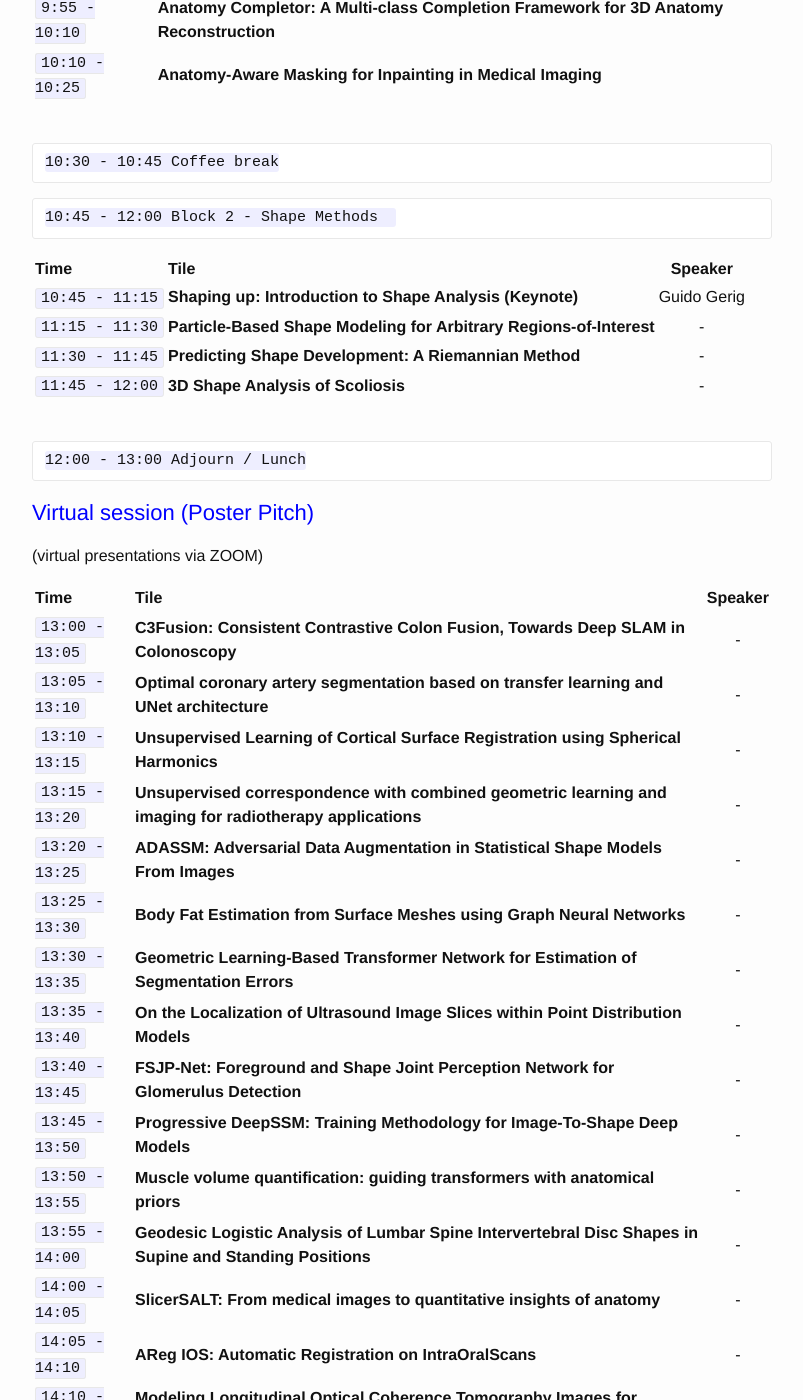
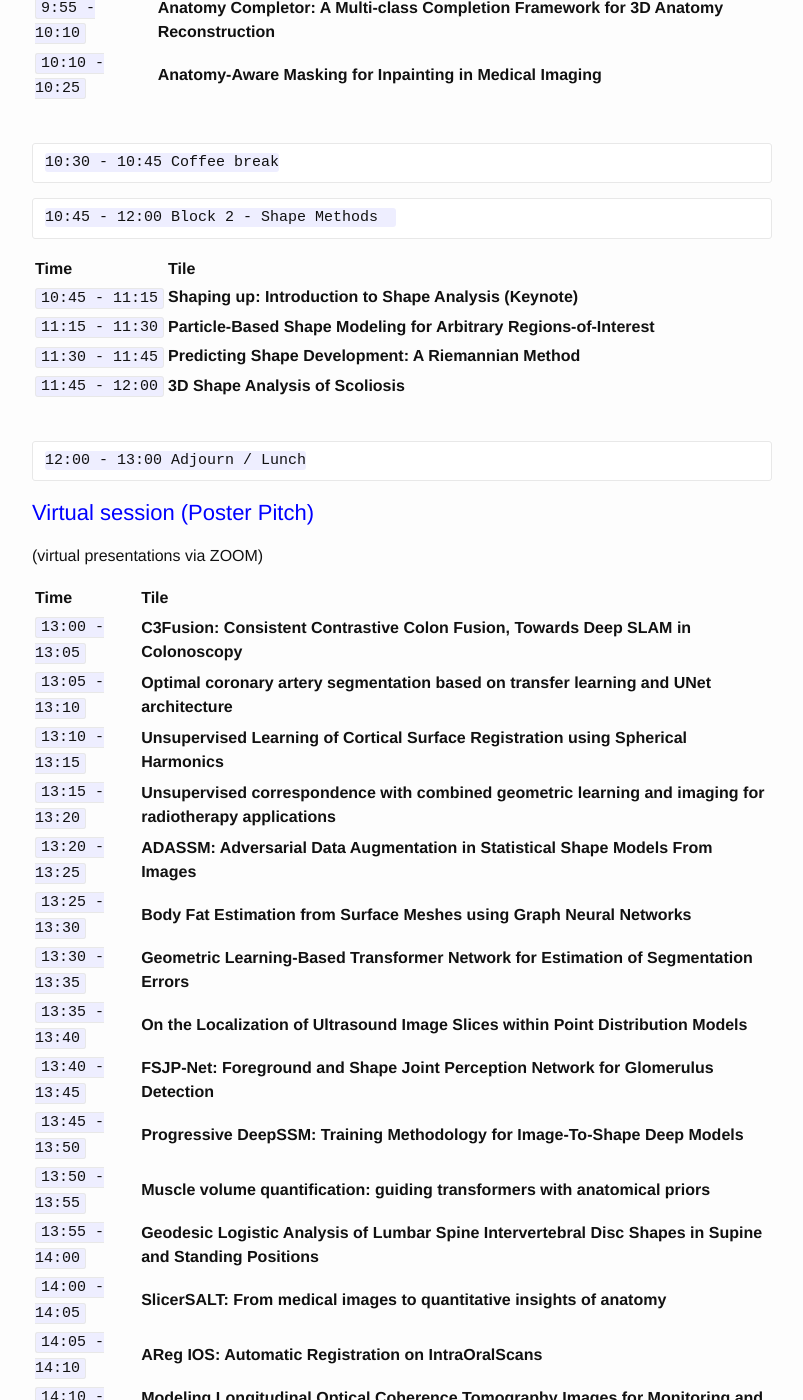
Before and after one commit to shapemi/shapemi.github.io, a Jekyll site: the page built from program/index.md, in a window 1280 px wide and 1400 px high, scrolled down 496 px. Shown: the whole window, without its empty margins (238-1041 px from the left). Built offline with Jekyll 4.4.1, drawn with Linux system fonts in a browser that asks for light colours; our own code applies the rules of GitHub Pages for plain Markdown files.

Commit message:
Update index.md

````diff
--- a/program/index.md
+++ b/program/index.md
@@ -29,12 +29,12 @@
 10:45 - 12:00 Block 2 - Shape Methods
 ```
 
-| Time   |      Tile    |  Speaker |
-|:--------------|:-----------------------------------|:---------:|
-| ```10:45 - 11:15``` | **Shaping up: Introduction to Shape Analysis (Keynote)**              | Guido Gerig|
-| ```11:15 - 11:30``` | **Particle-Based Shape Modeling for Arbitrary Regions-of-Interest**   |   -        |
-| ```11:30 - 11:45``` | **Predicting Shape Development: A Riemannian Method**                 |    -       |
-| ```11:45 - 12:00``` | **3D Shape Analysis of Scoliosis**                                    |    -       |
+| Time   |      Tile    |
+|:--------------|:-----------------------------------|
+| ```10:45 - 11:15``` | **Shaping up: Introduction to Shape Analysis (Keynote)**              |
+| ```11:15 - 11:30``` | **Particle-Based Shape Modeling for Arbitrary Regions-of-Interest**   |
+| ```11:30 - 11:45``` | **Predicting Shape Development: A Riemannian Method**                 |
+| ```11:45 - 12:00``` | **3D Shape Analysis of Scoliosis**                                    |
 
 <br>
 
@@ -46,25 +46,25 @@
 (virtual presentations via ZOOM)
 
 
-| Time   |      Tile    &nbsp; &nbsp; &nbsp; &nbsp; &nbsp;&nbsp; &nbsp; &nbsp; &nbsp; &nbsp;&nbsp; &nbsp; &nbsp; &nbsp; &nbsp;&nbsp; &nbsp; &nbsp; &nbsp; &nbsp;    |  Speaker |
-|:--------------|:-----------------------------------|:---------:|
-| ```13:00 - 13:05``` | **C3Fusion: Consistent Contrastive Colon Fusion, Towards Deep SLAM in Colonoscopy**              | -|
-| ```13:05 - 13:10``` | **Optimal coronary artery segmentation based on transfer learning and UNet architecture**   |   -        |
-| ```13:10 - 13:15``` | **Unsupervised Learning of Cortical Surface Registration using Spherical Harmonics**                  |    -       |
-| ```13:15 - 13:20``` | **Unsupervised correspondence with combined geometric learning and imaging for radiotherapy applications**   |    -       |
-| ```13:20 - 13:25``` | **ADASSM: Adversarial Data Augmentation in Statistical Shape Models From Images**                                     |    -       |
-| ```13:25 - 13:30``` | **Body Fat Estimation from Surface Meshes using Graph Neural Networks**                                     |    -       |
-| ```13:30 - 13:35``` | **Geometric Learning-Based Transformer Network for Estimation of Segmentation Errors**                                     |    -       |
-| ```13:35 - 13:40``` | **On the Localization of Ultrasound Image Slices within Point Distribution Models**                                     |    -       |
-| ```13:40 - 13:45``` | **FSJP-Net: Foreground and Shape Joint Perception Network for Glomerulus Detection**                                     |    -       |
-| ```13:45 - 13:50``` | **Progressive DeepSSM: Training Methodology for Image-To-Shape Deep Models**                                     |    -       |
-| ```13:50 - 13:55``` | **Muscle volume quantification: guiding transformers with anatomical priors**                                     |    -       |
-| ```13:55 - 14:00``` | **Geodesic Logistic Analysis of Lumbar Spine Intervertebral Disc Shapes in Supine and Standing Positions**                                     |    -       |
-| ```14:00 - 14:05``` | **SlicerSALT: From medical images to quantitative insights of anatomy**                                     |    -       |
-| ```14:05 - 14:10``` | **AReg IOS: Automatic Registration on IntraOralScans**                                     |    -       |
-| ```14:10 - 14:15``` | **Modeling Longitudinal Optical Coherence Tomography Images for Monitoring and Analysis of Glaucoma Progression**  |    -       |
-| ```14:15 - 14:20``` | **IcoConv : Explainable brain cortical surface analysis for ASD classification**
-| ```14:20 - 14:25``` | **DeCA: A Dense Correspondence Analysis Toolkit for Shape Analysis**
+| Time   |      Tile    &nbsp; &nbsp; &nbsp; &nbsp; &nbsp;&nbsp; &nbsp; &nbsp; &nbsp; &nbsp;&nbsp; &nbsp; &nbsp; &nbsp; &nbsp;&nbsp; &nbsp; &nbsp; &nbsp; &nbsp;    |
+|:--------------|:-----------------------------------|
+| ```13:00 - 13:05``` | **C3Fusion: Consistent Contrastive Colon Fusion, Towards Deep SLAM in Colonoscopy**              |
+| ```13:05 - 13:10``` | **Optimal coronary artery segmentation based on transfer learning and UNet architecture**   |
+| ```13:10 - 13:15``` | **Unsupervised Learning of Cortical Surface Registration using Spherical Harmonics**                  |
+| ```13:15 - 13:20``` | **Unsupervised correspondence with combined geometric learning and imaging for radiotherapy applications**   |
+| ```13:20 - 13:25``` | **ADASSM: Adversarial Data Augmentation in Statistical Shape Models From Images**                                     |
+| ```13:25 - 13:30``` | **Body Fat Estimation from Surface Meshes using Graph Neural Networks**                                     |
+| ```13:30 - 13:35``` | **Geometric Learning-Based Transformer Network for Estimation of Segmentation Errors**                                     |
+| ```13:35 - 13:40``` | **On the Localization of Ultrasound Image Slices within Point Distribution Models**                                     |
+| ```13:40 - 13:45``` | **FSJP-Net: Foreground and Shape Joint Perception Network for Glomerulus Detection**                                     |
+| ```13:45 - 13:50``` | **Progressive DeepSSM: Training Methodology for Image-To-Shape Deep Models**                                     |
+| ```13:50 - 13:55``` | **Muscle volume quantification: guiding transformers with anatomical priors**                                     |
+| ```13:55 - 14:00``` | **Geodesic Logistic Analysis of Lumbar Spine Intervertebral Disc Shapes in Supine and Standing Positions**                                     |
+| ```14:00 - 14:05``` | **SlicerSALT: From medical images to quantitative insights of anatomy**                                     |
+| ```14:05 - 14:10``` | **AReg IOS: Automatic Registration on IntraOralScans**                                     |
+| ```14:10 - 14:15``` | **Modeling Longitudinal Optical Coherence Tomography Images for Monitoring and Analysis of Glaucoma Progression**  |
+| ```14:15 - 14:20``` | **IcoConv : Explainable brain cortical surface analysis for ASD classification**     |
+| ```14:20 - 14:25``` | **DeCA: A Dense Correspondence Analysis Toolkit for Shape Analysis**     |
 
 <br>
 
````
